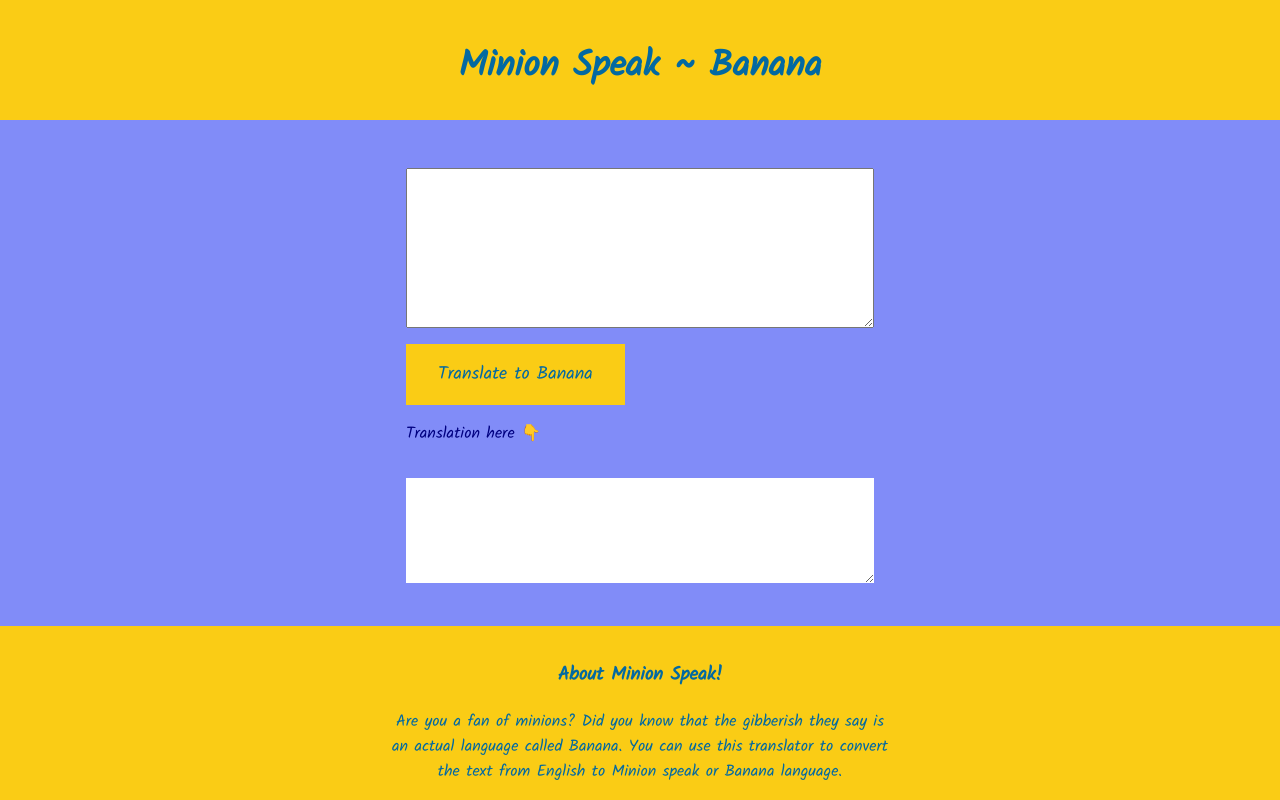
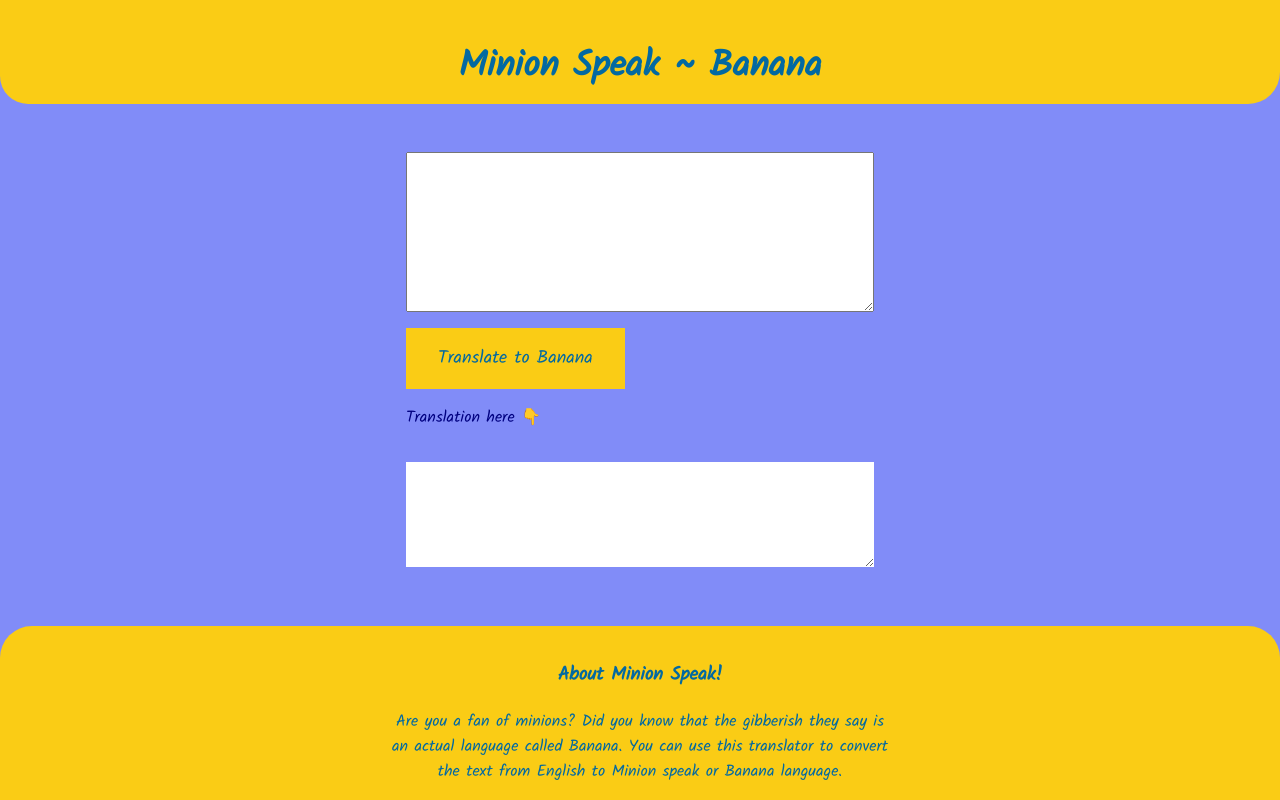
Before and after one commit to SriSravyaN/Speaking_Banana, a plain HTML site: page index.html in a window 1280 px wide. Drawn offline with Linux system fonts and the light colour scheme.

Commit message:
border edge change

```diff
--- a/styles.css
+++ b/styles.css
@@ -20,7 +20,11 @@ main {
 nav {
     background-color: var(--primary);
     text-align:center;
-    height: 15vh;
+    height: 13vh;
+    border-bottom-right-radius: 2rem;
+    border-bottom-left-radius: 1.75rem;
+
+
 }
 
 body {
@@ -67,9 +71,14 @@ footer {
     padding: 1rem;
     background-color: var(--primary);
     text-align: center;
+    border-top-right-radius: 2rem;
+    border-top-left-radius: 2rem;
+
 }
 
 footer p {
     max-width: var(--width-break);
     margin: auto;
+
+
 }
```
Also changed, not shown: app.js (+0 -7 lines).
